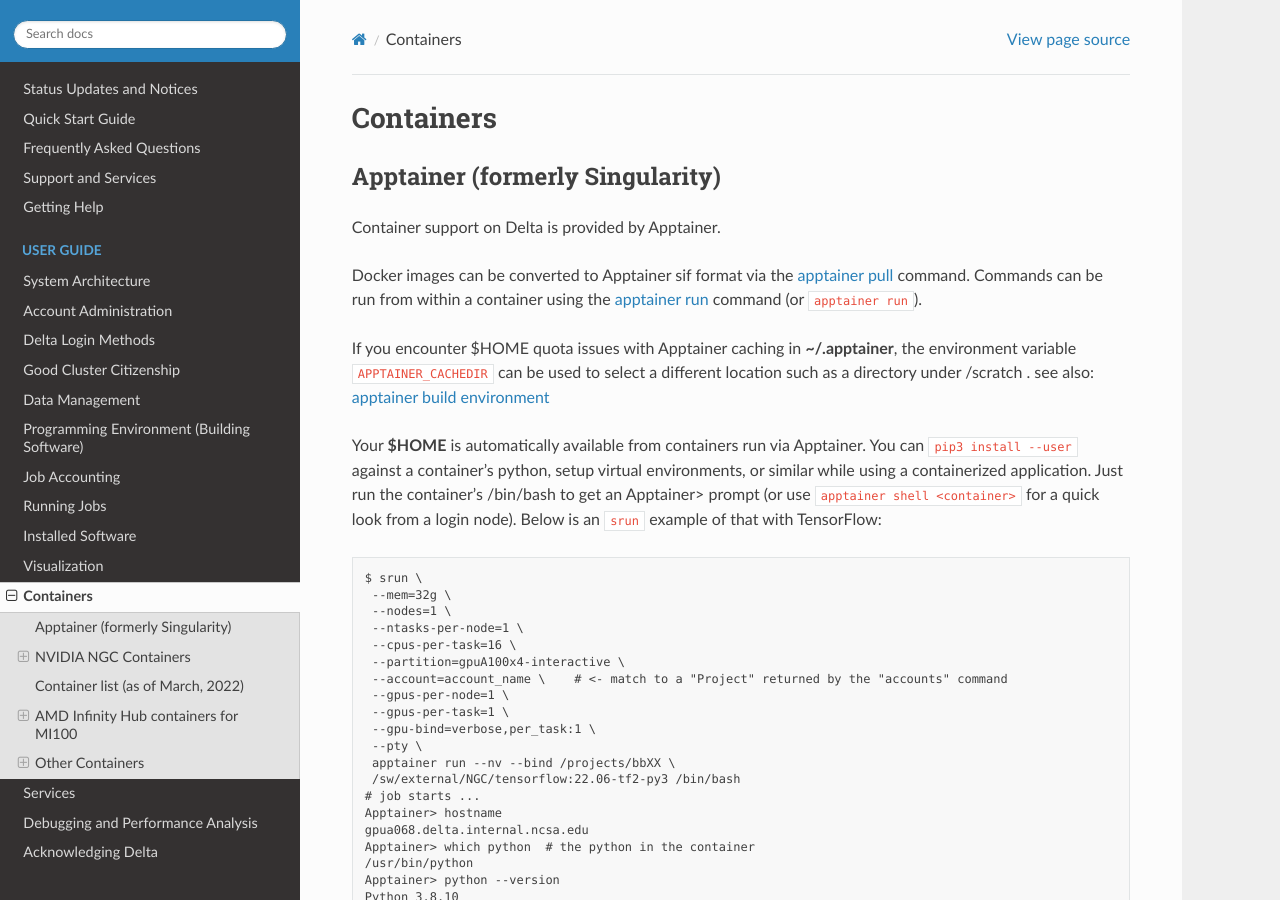
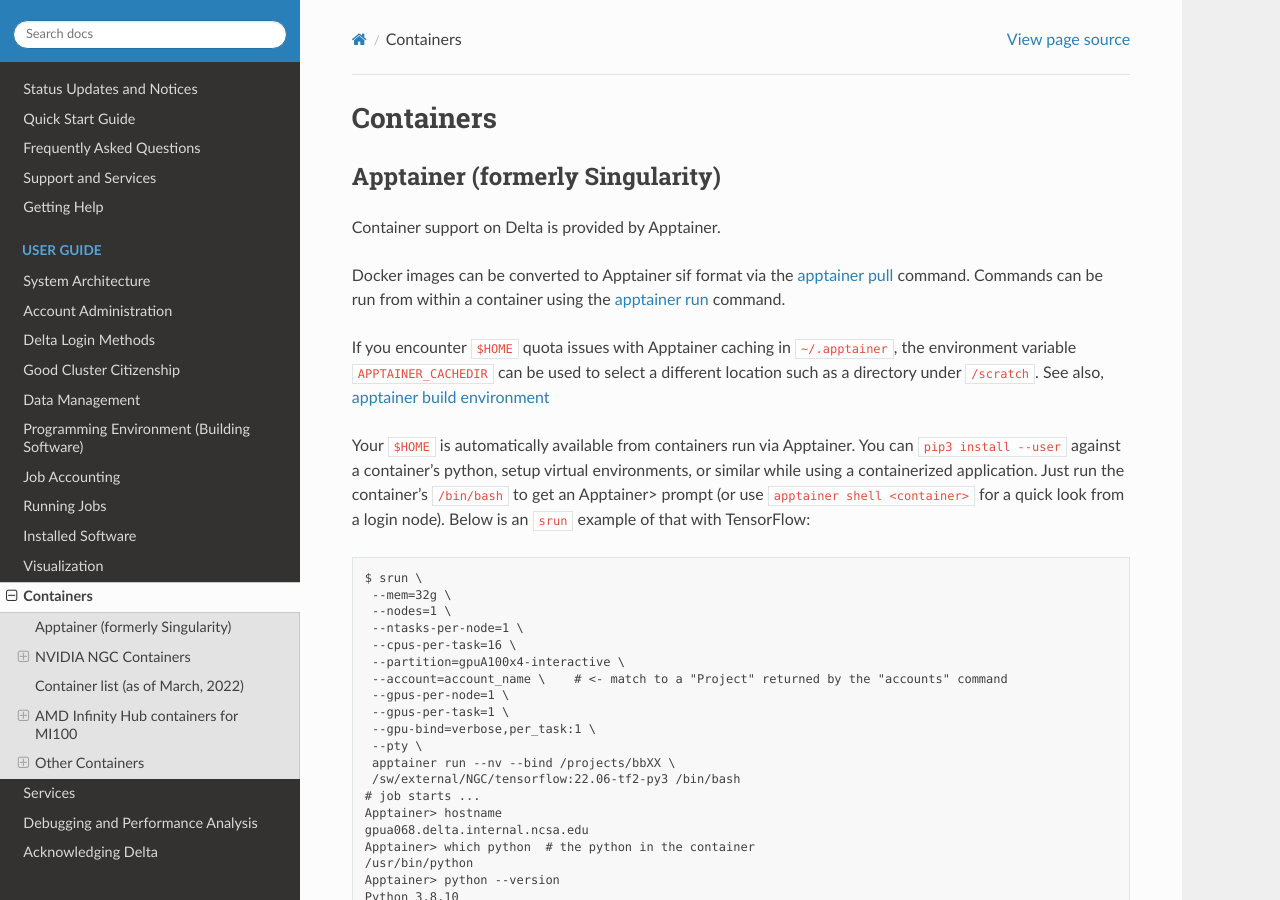
Before and after one commit to ncsa/Delta_doc, a Sphinx documentation site: the page built from docs/source/user_guide/containers.rst, in a window 1280 px wide and 900 px high. Built offline with Sphinx 7.4.7 and the Read the Docs theme 2.0.0, drawn with Linux system fonts in a browser that asks for light colours; some of the changed text lies outside the part shown.

Commit message:
Update containers.rst a few editorial updates

```diff
--- a/docs/source/user_guide/containers.rst
+++ b/docs/source/user_guide/containers.rst
@@ -9,13 +9,13 @@ Apptainer (formerly Singularity)
 Container support on Delta is provided by Apptainer.
 
 Docker images can be converted to Apptainer sif format via the `apptainer pull <https://apptainer.org/docs/user/main/cli/apptainer_pull.html>`_ command.
-Commands can be run from within a container using the `apptainer run <https://apptainer.org/docs/user/main/cli/apptainer_run.html>`_ command (or ``apptainer run``).
+Commands can be run from within a container using the `apptainer run <https://apptainer.org/docs/user/main/cli/apptainer_run.html>`_ command.
 
-If you encounter $HOME quota issues with Apptainer caching in **~/.apptainer**, the environment variable ``APPTAINER_CACHEDIR`` can be used to select a different location such as a directory under /scratch .  see also: `apptainer build environment <https://apptainer.org/docs/user/main/build_env.html>`_
+If you encounter ``$HOME`` quota issues with Apptainer caching in ``~/.apptainer``, the environment variable ``APPTAINER_CACHEDIR`` can be used to select a different location such as a directory under ``/scratch``. See also, `apptainer build environment <https://apptainer.org/docs/user/main/build_env.html>`_
 
-Your **$HOME** is automatically available from containers run via Apptainer.
+Your ``$HOME`` is automatically available from containers run via Apptainer.
 You can ``pip3 install --user`` against a container's python, setup virtual environments, or similar while using a containerized application.
-Just run the container's /bin/bash to get an Apptainer> prompt (or use ``apptainer shell <container>`` for a quick look from a login node).
+Just run the container's ``/bin/bash`` to get an Apptainer> prompt (or use ``apptainer shell <container>`` for a quick look from a login node).
 Below is an ``srun`` example of that with TensorFlow:
 
 .. code-block::
@@ -46,7 +46,7 @@ Below is an ``srun`` example of that with TensorFlow:
 NVIDIA NGC Containers
 ---------------------
 
-Delta provides NVIDIA NGC Docker containers that are pre-built with Apptainer. Look for the latest binary containers in **/sw/external/NGC/** .
+Delta provides NVIDIA NGC Docker containers that are pre-built with Apptainer. Look for the latest binary containers in ``/sw/external/NGC/``.
 The containers are used as shown in the sample scripts below:
 
 PyTorch Example Script
@@ -231,6 +231,6 @@ To use E4S with NVIDIA GPUs (replace ``account_name`` with one of your available
      /bin/bash --rcfile /etc/bash.bashrc
 
 The Spack package inside of the image will interact with a local Spack installation.
-If ~/.spack directory exists, it might need to be renamed.
+If ``~/.spack directory`` exists, it might need to be renamed.
 
 More information can be found on the `E4S containers page <https://e4s-project.github.io/download.html>`_.
```
